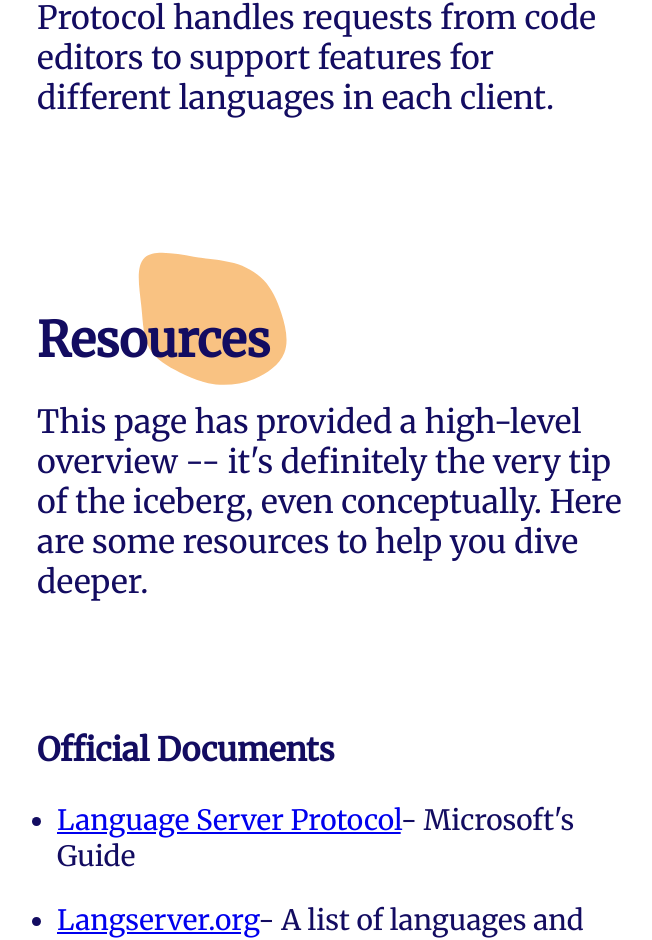
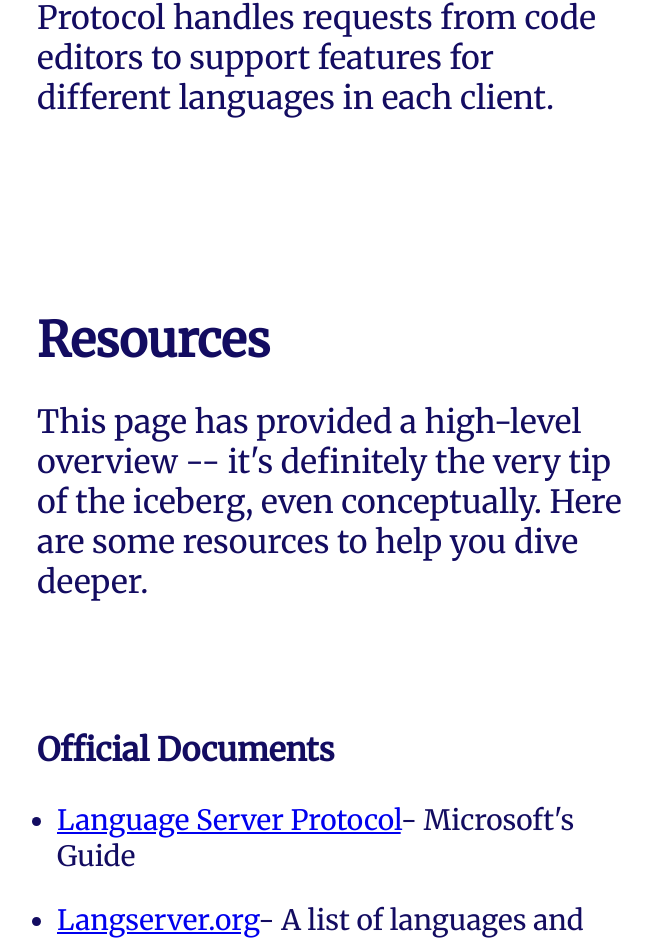
Before and after one commit to Cerchie/what-is-the-lsp, a SvelteKit app: page / in a window 1280 px wide. Shown: the part 6194-7134 px from the top of the page, without its empty margins (307-959 px from the left). Built offline with nearby package versions, Linux system fonts and the light colour scheme.

Commit message:
bye bye blob

```diff
--- a/src/components/Scrolly.svelte
+++ b/src/components/Scrolly.svelte
@@ -122,9 +122,6 @@ observer.observe(document.querySelector('.image.image-1'));
 <section id="resources">
 <figure>
     <h3>Resources</h3>
-    <svg viewBox="0 0 200 200" xmlns="http://www.w3.org/2000/svg" id="blob">
-        <path fill="#f58607" d="M29.6,-43.5C39.8,-39.4,50.6,-33.7,55.4,-24.8C60.3,-15.9,59.2,-3.8,55.8,6.8C52.3,17.4,46.6,26.4,39.3,33.3C32.1,40.1,23.3,44.9,13.5,49.1C3.7,53.4,-7.1,57.2,-17,55.4C-26.8,53.6,-35.8,46.1,-47.7,38.1C-59.7,30.1,-74.6,21.5,-74.9,11.5C-75.2,1.5,-60.7,-9.8,-50.3,-18.9C-39.9,-28.1,-33.4,-35,-25.7,-40.3C-18,-45.6,-9,-49.1,0.3,-49.7C9.7,-50.2,19.3,-47.7,29.6,-43.5Z" transform="translate(100 100)" />
-      </svg>
     <p>This page has provided a high-level overview -- it's definitely the very tip of the iceberg, even conceptually.
         Here are some resources to help you dive deeper.
     </p>
@@ -325,16 +322,7 @@ h4 {
     font-family: 'Courier New', Courier, monospace;
 }
 
-#blob {
-    display: block;
-    position: absolute;
-    width: 250px;
-    z-index: -10;
-    margin-top: -175px;
-    margin-left: 350px;
-    transform: rotate(50deg);
-    opacity: 50%;
-}
+
 
 #mid-hr {
     margin: auto;
```
